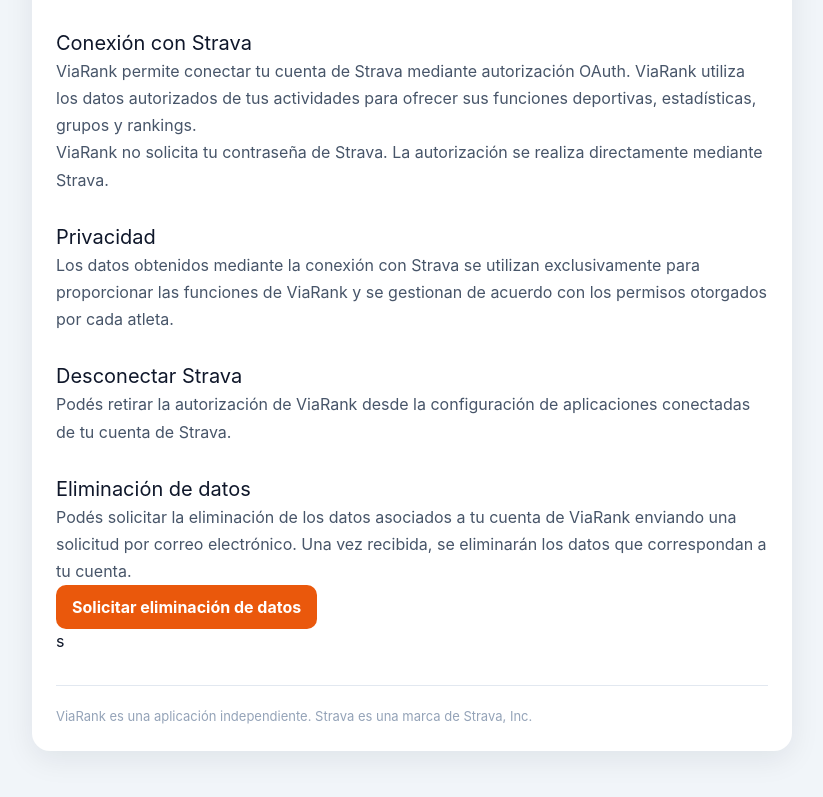
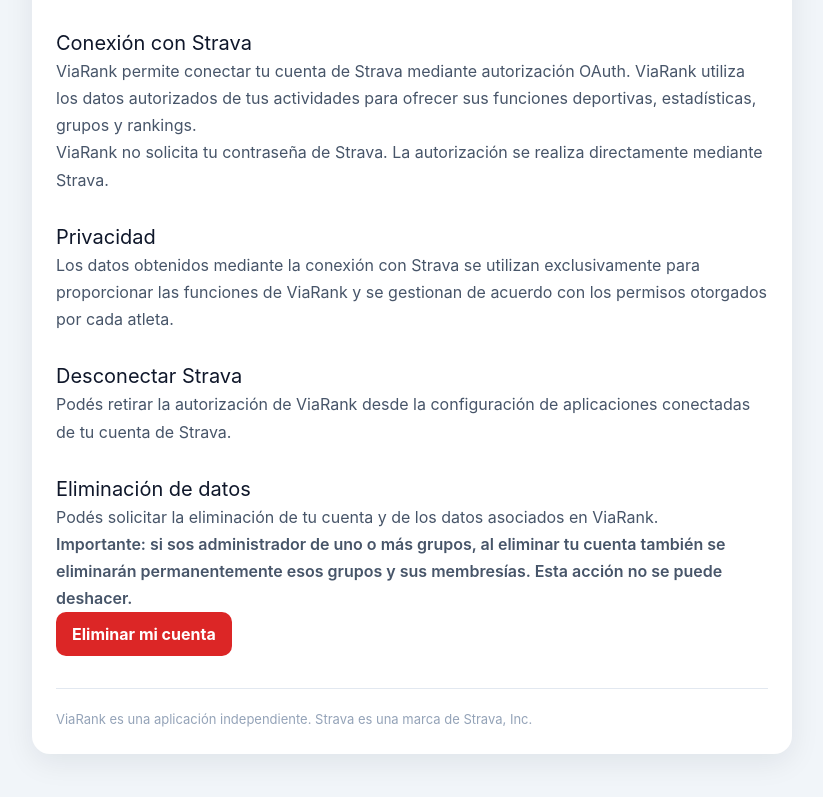
Before and after one commit to abeldigrandi-design/ViaRank, a React (Vite) app: page /support in a window 1280 px wide. Shown: the part 437-1234 px from the top of the page, without its empty margins (228-1051 px from the left). Built offline with nearby package versions, Linux system fonts and the light colour scheme; no server answers.

Commit message:
Implementa eliminacion definitiva de cuenta y datos

```diff
--- a/src/pages/SupportPrivacy.tsx
+++ b/src/pages/SupportPrivacy.tsx
@@ -195,35 +195,89 @@ export default function SupportPrivacy() {
     Eliminación de datos
   </h2>
 
-  <p
+  <p style={{ lineHeight: 1.7, color: "#475569" }}>Podés solicitar la eliminación de tu cuenta y de los datos asociados en ViaRank.</p><p style={{ lineHeight: 1.7, color: "#475569", fontWeight: 600 }}>Importante: si sos administrador de uno o más grupos, al eliminar tu cuenta también se eliminarán permanentemente esos grupos y sus membresías. Esta acción no se puede deshacer.</p>
+
+    <button
+    onClick={async () => {
+      const confirmacion = window.confirm(
+        "¿Seguro que querés eliminar tu cuenta? Esta acción eliminará permanentemente tu cuenta, tus actividades, tus membresías y los grupos que administrás."
+      );
+
+      if (!confirmacion) {
+        return;
+      }
+
+      const confirmacionFinal = window.confirm(
+        "Esta acción no se puede deshacer. ¿Querés continuar con la eliminación definitiva?"
+      );
+
+      if (!confirmacionFinal) {
+        return;
+      }
+
+      try {
+        const token =
+          localStorage.getItem(
+            "viarank_auth_token"
+          );
+
+        const API_URL =
+          import.meta.env.VITE_API_URL ||
+          "http://localhost:3001";
+
+        const response = await fetch(
+          `${API_URL}/api/account`,
+          {
+            method: "DELETE",
+            headers: {
+              Authorization:
+                `Bearer ${token}`,
+            },
+          }
+        );
+
+        const data = await response.json();
+
+        if (!response.ok) {
+          throw new Error(
+            data.error ||
+              "No se pudo eliminar la cuenta"
+          );
+        }
+
+        localStorage.removeItem(
+          "viarank_auth_token"
+        );
+
+        alert(
+          "Tu cuenta y tus datos fueron eliminados permanentemente."
+        );
+
+        window.location.href = "/";
+      } catch (error) {
+        console.error(
+          "Error eliminando cuenta:",
+          error
+        );
+
+        alert(
+          "Ocurrió un error al eliminar la cuenta. Intentá nuevamente."
+        );
+      }
+    }}
     style={{
-      lineHeight: 1.7,
-      color: "#475569",
+      padding: "10px 16px",
+      background: "#dc2626",
+      color: "#ffffff",
+      border: "none",
+      borderRadius: "10px",
+      fontWeight: 700,
+      cursor: "pointer",
     }}
   >
-    Podés solicitar la eliminación de
-    los datos asociados a tu cuenta de
-    ViaRank enviando una solicitud por
-    correo electrónico. Una vez recibida,
-    se eliminarán los datos que
-    correspondan a tu cuenta.
-  </p>
-
-  <a
-    href="mailto:abeldigrandi@gmail.com?subject=Solicitud%20de%20eliminacion%20de%20datos%20-%20ViaRank"
-    style={{
-      display: "inline-block",
-      padding: "10px 16px",
-      background: "#ea580c",
-      color: "#ffffff",
-      borderRadius: "10px",
-      fontWeight: 700,
-      textDecoration: "none",
-    }}
-  >
-    Solicitar eliminación de datos
-  </a>
-</section>s
+    Eliminar mi cuenta
+  </button>
+</section>
 
           <div
             style={{
```
Also changed, not shown: 1 other file (tests, documents, lock files or other folders).
